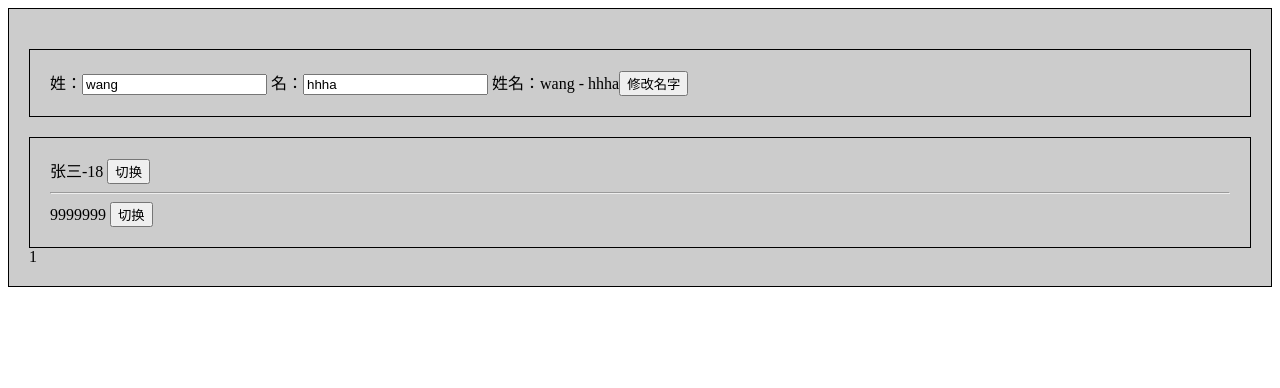
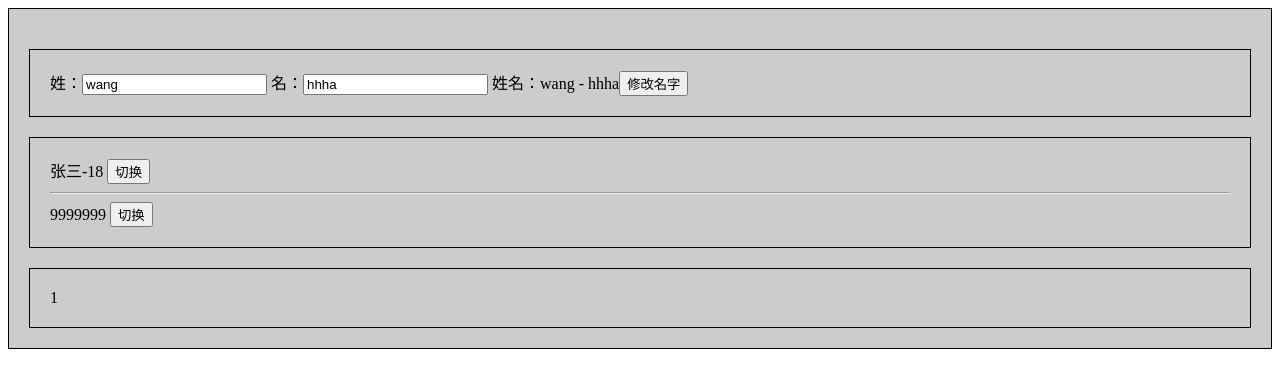
Before and after one commit to xiaodongxier/vue3_vite_ts_202401, a Vue app: page / in a window 1280 px wide. Shown: the top 388 px of the page. Built offline with nearby package versions, Linux system fonts and the light colour scheme.

Commit message:
note-sync syncing

```diff
--- a/src/components/toRefs.vue
+++ b/src/components/toRefs.vue
@@ -1,5 +1,5 @@
 <template>
-  <div class="wrap">
+  <div class="child-wrap">
     1
 
 
```
